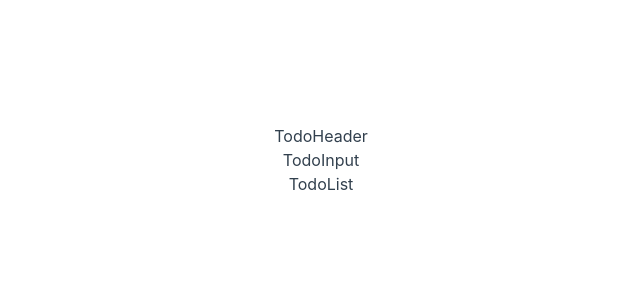
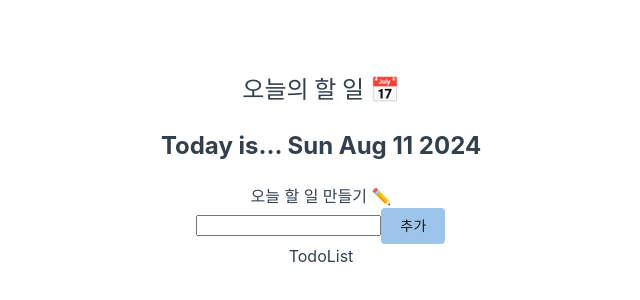
Before and after one commit to Jihye817/React-Study, a React (Vite) app: page /todo in a window 1280 px wide. Shown: the part 240-540 px from the top of the page, without its empty margins (319-959 px from the left). Built offline with nearby package versions, Linux system fonts and the light colour scheme.

Commit message:
Header와 Input 부분 추가

```diff
--- /dev/null
+++ b/src/assets/components/TodoHeader.tsx
@@ -0,0 +1,10 @@
+const TodoHeader = () => {
+  return (
+    <div>
+      <h2>오늘의 할 일 📅</h2>
+      <h2>Today is... {new Date().toDateString()}</h2>
+    </div>
+  );
+};
+
+export default TodoHeader;
--- /dev/null
+++ b/src/assets/components/TodoInput.tsx
@@ -0,0 +1,17 @@
+import { Button } from "@mui/material";
+
+const TodoInput = () => {
+  return (
+    <div>
+      <div>오늘 할 일 만들기 ✏️</div>
+      <div>
+        <input />
+        <Button variant="contained" disableElevation>
+          추가
+        </Button>
+      </div>
+    </div>
+  );
+};
+
+export default TodoInput;
--- a/src/assets/pages/TodoListPage.tsx
+++ b/src/assets/pages/TodoListPage.tsx
@@ -1,8 +1,11 @@
+import TodoHeader from "../components/TodoHeader";
+import TodoInput from "../components/TodoInput";
+
 const TodoListPage = () => {
   return (
     <>
-      <div>TodoHeader</div>
-      <div>TodoInput</div>
+      <TodoHeader />
+      <TodoInput />
       <div>TodoList</div>
     </>
   );
```
